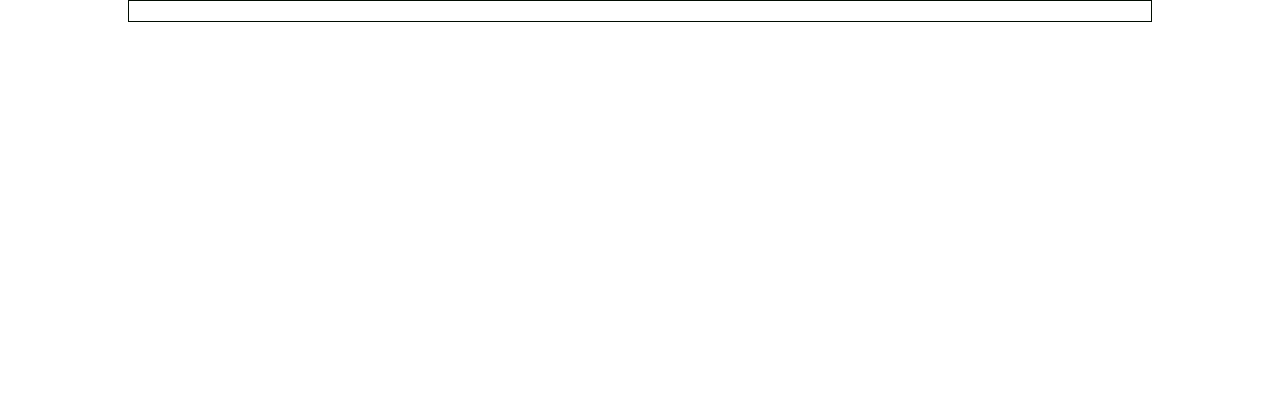
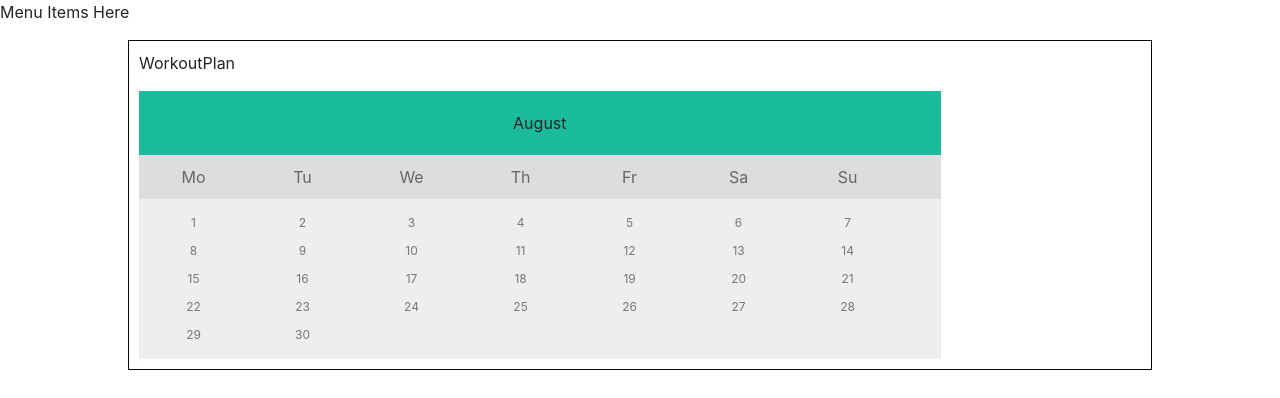
Before and after one commit to Pankaj5466/workout-full-app, a React (Create React App) app: page /workout-plan in a window 1280 px wide. Before the commit this address had no page. Shown: the top 398 px of the page. Built offline with nearby package versions, Linux system fonts and the light colour scheme.

Commit message:
(a) Disabled eslint (b) Making Calendar (c) Using event propagtion to find which date has been clicked

```diff
--- a/.eslintrc.js
+++ b/disabled.eslintrc.js
@@ -29,6 +29,9 @@ module.exports = {
 
     "no-unused-vars": "off", // Temp off
     "quotes": 0,
-    "quote-props": 0
+    "quote-props": 0,
+    "indent": 0,
+    "padded-blocks": 0,
+    "no-trailing-spaces": 0
   }
 }
--- a/src/App.js
+++ b/src/App.js
@@ -3,15 +3,20 @@ import { Routes, Route, BrowserRouter } from 'react-router-dom'
 import ExerciseList from './components/exercise/ExerciseList'
 import ExceciseView from './components/exercise/ExerciseView'
 import CreateDayPlan from './components/dayPlan/CreateDayPlan'
+import './css/common.css'
+import Dashboard from './pages/Dashboard'
+import WorkoutPlan from './pages/WorkoutPlan'
 
 function App () {
   return (<>
 
   {/* TO-DO: Add Navigation Menu Here */}
+  <p>Menu Items Here</p>
 
   <div className='main-body'>
     <BrowserRouter>
         <Routes>
+          <Route path='/' element ={<Dashboard/>}/>
           <Route path='/sign-up' element = {<SignUpPage/>} />
           <Route path='/exercises' element = {<ExerciseList/>}>
           </Route>
@@ -19,6 +24,7 @@ function App () {
           <Route path='/exercise/:excerciseID' element = {<ExceciseView/>} />
 
           <Route path='/dayPlan' element={<CreateDayPlan/>}/>
+          <Route path = '/workout-plan' element = {<WorkoutPlan/>} />
 
           {/* <Route path='/single-workout-row' element = {<SingleWorkoutRow/>} />
 
--- /dev/null
+++ b/src/components/Calendar.js
@@ -0,0 +1,36 @@
+import '../css/calendar.css'
+const Calendar = () => {
+    const dayList = Array.from({length:30}, (_,i)=> i+1);
+
+    console.log("dayList: ",dayList);
+
+    return (
+        <div className="calendar">
+            <div className="month">
+                <ul>
+                    August
+                </ul>
+            </div>
+
+            <ul className="weekdays">
+                <li>Mo</li>
+                <li>Tu</li>
+                <li>We</li>
+                <li>Th</li>
+                <li>Fr</li>
+                <li>Sa</li>
+                <li>Su</li>
+            </ul>
+
+            <ul className="days"
+                onClick={(e) => {
+                    console.log('selected day is: ',e.target.value);
+                }}
+            >
+                {dayList.map(day => <li key = {day} value={day}>{day}</li>)}
+            </ul>
+        </div>
+    )
+}
+
+export default Calendar;
--- /dev/null
+++ b/src/css/calendar.css
@@ -0,0 +1,58 @@
+.calendar{
+    width: 80%;
+}
+/* Month header */
+.month {
+    padding: 20px 10px;
+    width: 100%;
+    background: #1abc9c;
+    text-align: center;
+  }
+
+  .month ul {
+    margin: 0;
+    padding: 0;
+  }
+  .month ul li {
+    color: white;
+    font-size: 20px;
+    text-transform: uppercase;
+    letter-spacing: 3px;
+  }
+/* Weekdays (Mon-Sun) */
+.weekdays {
+    margin: 0;
+    padding: 10px 0;
+    background-color:#ddd;
+  }
+
+  .weekdays li {
+    display: inline-block;
+    width: 13.6%;
+    color: #666;
+    text-align: center;
+  }
+
+  /* Days (1-31) */
+  .days {
+    padding: 10px 0;
+    background: #eee;
+    margin: 0;
+  }
+
+  .days li {
+    list-style-type: none;
+    display: inline-block;
+    width: 13.6%;
+    text-align: center;
+    margin-bottom: 5px;
+    font-size:12px;
+    color: #777;
+  }
+
+  /* Highlight the "current" day */
+  .days li .active {
+    padding: 5px;
+    background: #1abc9c;
+    color: white !important
+  }
--- /dev/null
+++ b/src/css/common.css
@@ -0,0 +1,36 @@
+.signUpWrap{
+    width: 60%;
+}
+
+form{
+    display: flex;
+    flex-direction: column;
+}
+
+form label{
+    display: block;
+    width: 100%;
+    align-items: center;
+}
+
+form label span{
+    margin-right: 40px;
+}
+
+
+
+.singleWorkout{
+    display: flex;
+    flex-direction: row;
+    align-items:center;
+  }
+
+  .singleWorkout img{
+    width: 100px;
+    height: 100px;
+    margin-left:350px;
+  }
+
+  .dashboard h2{
+    color:rgb(123, 12, 12)
+  }
--- /dev/null
+++ b/src/pages/Dashboard.js
@@ -0,0 +1,11 @@
+import Card from "../components/Card";
+
+const Dashboard = () => {
+
+    return (
+    <Card className = 'dashboard'>
+        <h2>Welcome To Exercise page</h2>
+    </Card>)
+}
+
+export default Dashboard;
--- a/src/pages/SignUpPage.css
+++ /dev/null
@@ -1,19 +0,0 @@
-
-.signUpWrap{
-    width: 60%;
-}
-
-form{
-    display: flex;
-    flex-direction: column;
-}
-
-form label{
-    display: block;
-    width: 100%;
-    align-items: center;
-}
-
-form label span{
-    margin-right: 40px;
-}
--- a/src/pages/SignUpPage.js
+++ b/src/pages/SignUpPage.js
@@ -1,5 +1,4 @@
 import { useEffect, useState } from 'react'
-import './SignUpPage.css'
 
 const SignUpPage = () => {
   const [userDetail, setUserDetail] = useState({
--- /dev/null
+++ b/src/pages/WorkoutPlan.js
@@ -0,0 +1,10 @@
+import Calendar from "../components/Calendar";
+
+const WorkoutPlan = () => {
+    return (<>
+        <p>WorkoutPlan</p>
+        <Calendar/>
+    </>)
+}
+
+export default WorkoutPlan;
```
Also changed, not shown: src/pages/SingleWorkoutRow.css (deleted, +0 -13 lines).
